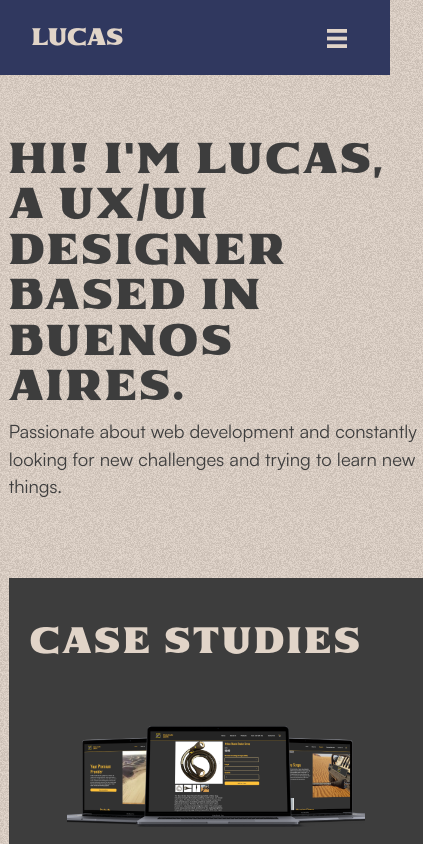
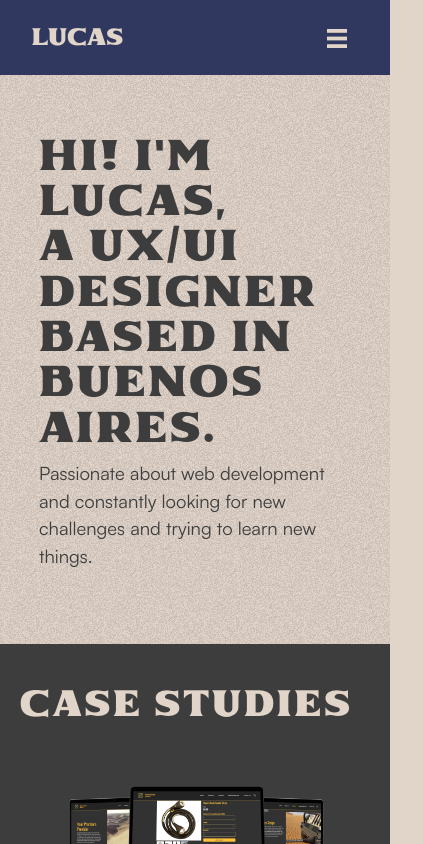
Before and after one commit to LucasUlibarri/PF-Portfolio-LucasUlibarri, a website: page index.html in a window 390 px wide. Shown: the top 844 px of the page, 423 px wide, since content can reach past the window. Drawn offline with nearby package versions, Linux system fonts and the light colour scheme.

Commit message:
[M] Ajustes finales en scss y html, porque el sitio se rompia al agregar container y row (de Bootstrap)

```diff
--- a/index.html
+++ b/index.html
@@ -12,7 +12,7 @@
 <body>
     <header>
         <div class="container">
-            <div class="row">
+            <div class="row row-header">
                 <nav class="navbar navbar-expand-lg col-lg-12 col-md-12">
                     <div class="container-fluid">
                         <a class="logo" href="./index.html">Lucas</a>
--- a/scss/_mixins.scss
+++ b/scss/_mixins.scss
@@ -14,9 +14,9 @@
 $font-sizes:(
     h1: (3rem, $titles-type, .15rem),
     h2: (2.5rem, $titles-type, .15rem),
-    h3: (2rem, $body-font, auto),
+    h3: (2rem, $body-font, normal),
     h4: (1rem, $titles-type, .15rem),
-    p: (1.15rem, $body-font, auto),
+    p: (1.15rem, $body-font, normal),
 );
 @each $type, $values in $font-sizes{
   #{$type}{
--- a/scss/_mq.scss
+++ b/scss/_mq.scss
@@ -73,7 +73,10 @@
     }
     /*Spacing*/
     section{
-        margin: 10% 5%;
+        margin: 10% 0;
+    }
+    .row:not(.row-header){
+        margin: 0;
     }
     /*Grids*/
     .grid--2, .md--grid-2:not(.image--gallery){
@@ -95,10 +98,11 @@
     }
     /*Hero*/
     .hero{
-        margin: 15% 5%;
+        margin: 15% 0%;
+        padding: 0 5%;
     }
     .hero--home{
-        padding: 0;
+        padding: 0 10%;
     }
     /*Footer*/
     footer{
--- a/scss/components/_hero.scss
+++ b/scss/components/_hero.scss
@@ -1,7 +1,7 @@
 /*Hero*/
 .hero{
     &--home{
-        padding: 5% 5% 10%;
+        padding: 12% 5% 12%;
     }
     &:not(.hero--home){
         margin: 5% auto;
```
Also changed, not shown: pages/about.html (+1 -1 lines), pages/blacksnake.html (+1 -1 lines), pages/contact.html (+1 -1 lines), pages/play.html (+1 -1 lines), styles/main.css, 1 other file.
